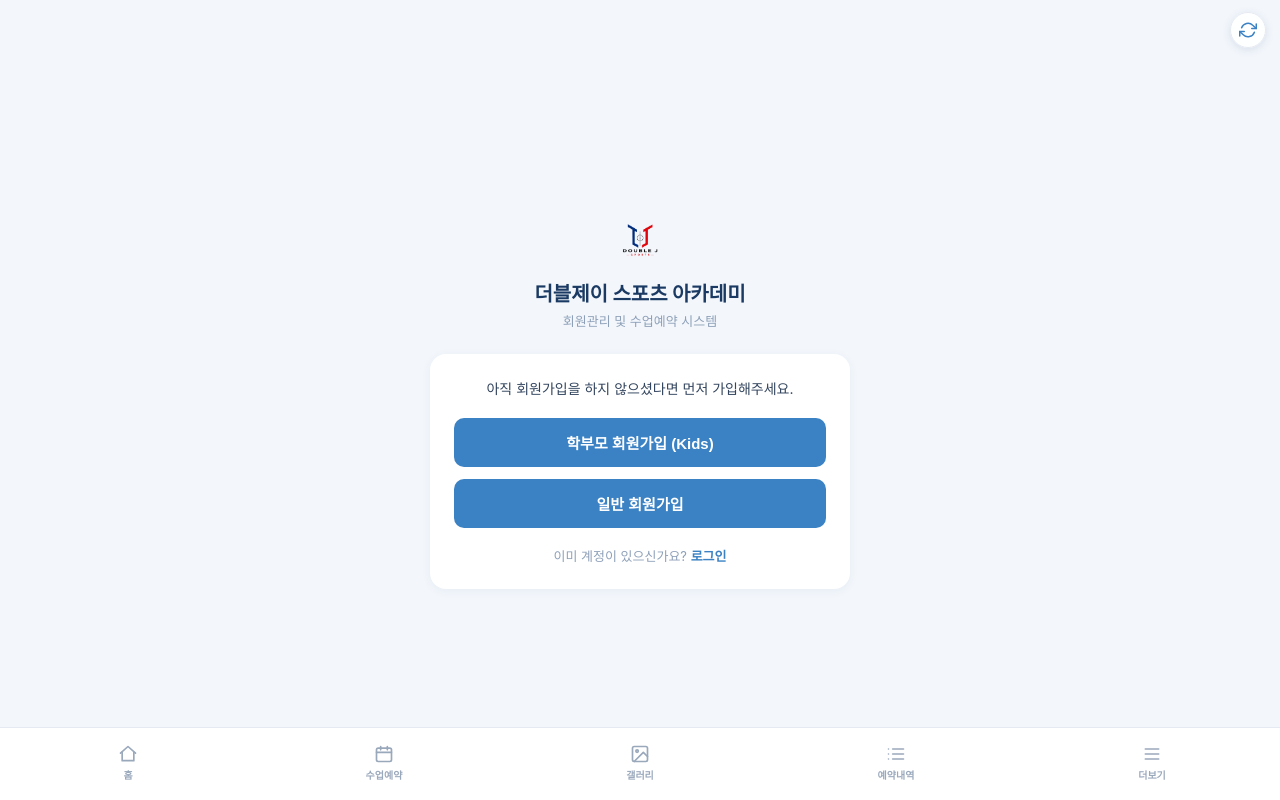
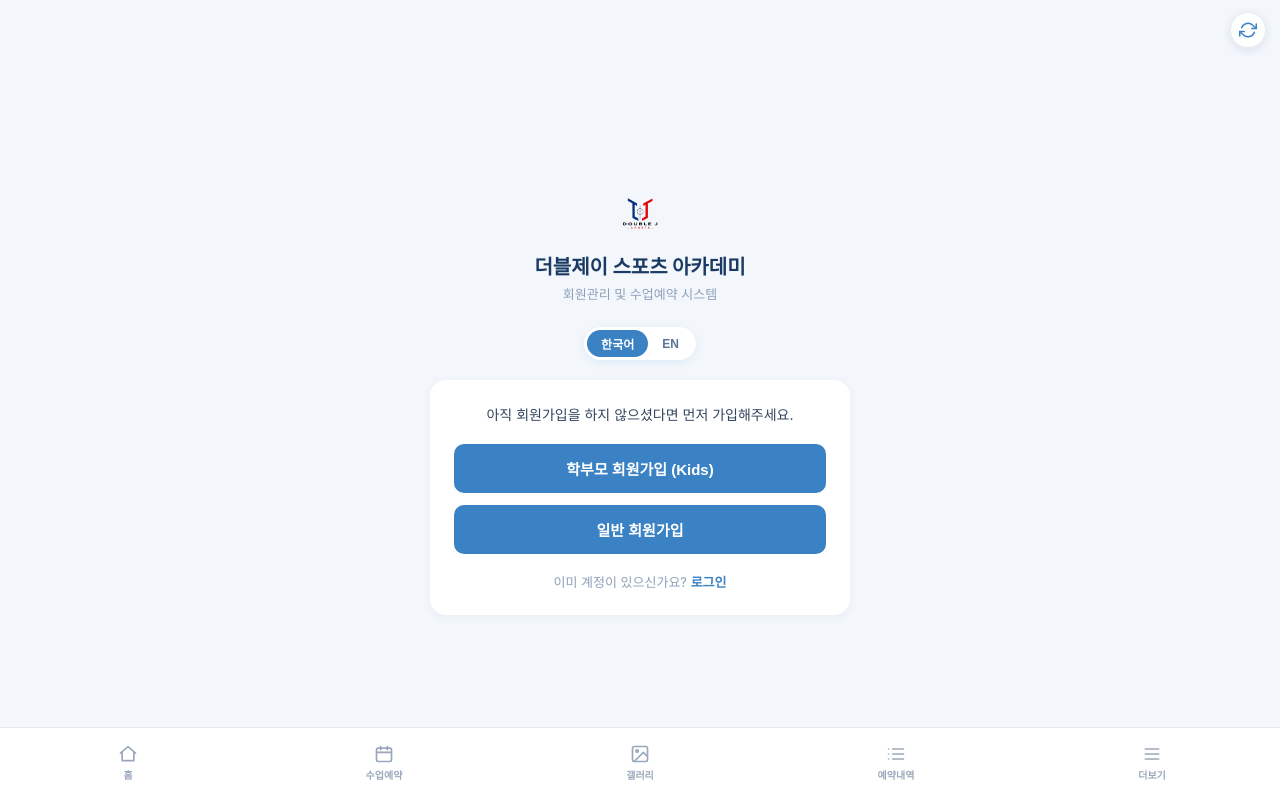
Before and after one commit to heoseony/Double-J-Sports, a Next.js app: page / in a window 1280 px wide. Built offline with nearby package versions, Linux system fonts and the light colour scheme; no server answers.

Commit message:
다국어 지원: 첫 화면(app/page.js)에 언어 토글 + 영어 번역 적용

```diff
--- a/app/page.js
+++ b/app/page.js
@@ -1,10 +1,12 @@
 "use client";
 
 import Link from "next/link";
+import { useLanguage } from "../lib/i18n/LanguageContext";
 
 const BLUE = "#3B82C4";
 
 export default function HomePage() {
+  const { lang, setLang, t } = useLanguage();
   return (
     <main
       style={{
@@ -27,14 +29,60 @@ export default function HomePage() {
         >
           <img
             src="/logo-main.png"
-            alt="로고"
+            alt="Logo"
             style={{ width: 56, height: 56, objectFit: "contain", marginBottom: 10 }}
           />
           <div style={{ fontSize: 20, fontWeight: 800, color: "#1b3a63" }}>
-            더블제이 스포츠 아카데미
+            {t("login.title")}
           </div>
           <div style={{ fontSize: 13, color: "#8ea0b8", marginTop: 4 }}>
-            회원관리 및 수업예약 시스템
+            {t("landing.subtitle")}
+          </div>
+        </div>
+
+        {/* 언어 전환 토글 */}
+        <div style={{ display: "flex", justifyContent: "center", marginBottom: 20 }}>
+          <div
+            style={{
+              display: "flex",
+              background: "white",
+              borderRadius: 20,
+              padding: 3,
+              boxShadow: "0 2px 8px rgba(59,130,196,0.12)",
+            }}
+          >
+            <button
+              type="button"
+              onClick={() => setLang("ko")}
+              style={{
+                padding: "5px 14px",
+                fontSize: 12,
+                fontWeight: 700,
+                border: "none",
+                borderRadius: 16,
+                cursor: "pointer",
+                background: lang === "ko" ? "#3B82C4" : "transparent",
+                color: lang === "ko" ? "white" : "#5b7699",
+              }}
+            >
+              한국어
+            </button>
+            <button
+              type="button"
+              onClick={() => setLang("en")}
+              style={{
+                padding: "5px 14px",
+                fontSize: 12,
+                fontWeight: 700,
+                border: "none",
+                borderRadius: 16,
+                cursor: "pointer",
+                background: lang === "en" ? "#3B82C4" : "transparent",
+                color: lang === "en" ? "white" : "#5b7699",
+              }}
+            >
+              EN
+            </button>
           </div>
         </div>
 
@@ -54,7 +102,7 @@ export default function HomePage() {
               textAlign: "center",
             }}
           >
-            아직 회원가입을 하지 않으셨다면 먼저 가입해주세요.
+            {t("landing.notSignedUp")}
           </p>
 
           <Link href="/signup" style={{ textDecoration: "none" }}>
@@ -72,7 +120,7 @@ export default function HomePage() {
                 cursor: "pointer",
               }}
             >
-              학부모 회원가입 (Kids)
+              {t("landing.parentSignup")}
             </button>
           </Link>
 
@@ -92,7 +140,7 @@ export default function HomePage() {
                 cursor: "pointer",
               }}
             >
-              일반 회원가입
+              {t("landing.adultSignup")}
             </button>
           </Link>
 
@@ -104,9 +152,9 @@ export default function HomePage() {
               color: "#8ea0b8",
             }}
           >
-            이미 계정이 있으신가요?{" "}
+            {t("landing.haveAccount")}{" "}
             <Link href="/login" style={{ color: BLUE, fontWeight: 700, textDecoration: "none" }}>
-              로그인
+              {t("landing.login")}
             </Link>
           </div>
         </div>
--- a/messages/en.json
+++ b/messages/en.json
@@ -108,5 +108,13 @@
     "errNameEnRequired": "Please enter the English name. (required for invoicing)",
     "errLoginRequired": "Please log in.",
     "errGuardianNotFound": "Could not find guardian information."
+  },
+  "landing": {
+    "subtitle": "Membership & Class Booking System",
+    "notSignedUp": "Not signed up yet? Create an account first.",
+    "parentSignup": "Parent Sign Up",
+    "adultSignup": "Adult Sign Up",
+    "haveAccount": "Already have an account?",
+    "login": "Log In"
   }
 }
--- a/messages/ko.json
+++ b/messages/ko.json
@@ -108,5 +108,13 @@
     "errNameEnRequired": "영문 이름을 입력해주세요. (인보이스 발급에 필요합니다)",
     "errLoginRequired": "로그인이 필요합니다.",
     "errGuardianNotFound": "학부모 정보를 찾을 수 없습니다."
+  },
+  "landing": {
+    "subtitle": "회원관리 및 수업예약 시스템",
+    "notSignedUp": "아직 회원가입을 하지 않으셨다면 먼저 가입해주세요.",
+    "parentSignup": "학부모 회원가입 (Kids)",
+    "adultSignup": "일반 회원가입",
+    "haveAccount": "이미 계정이 있으신가요?",
+    "login": "로그인"
   }
 }
```
